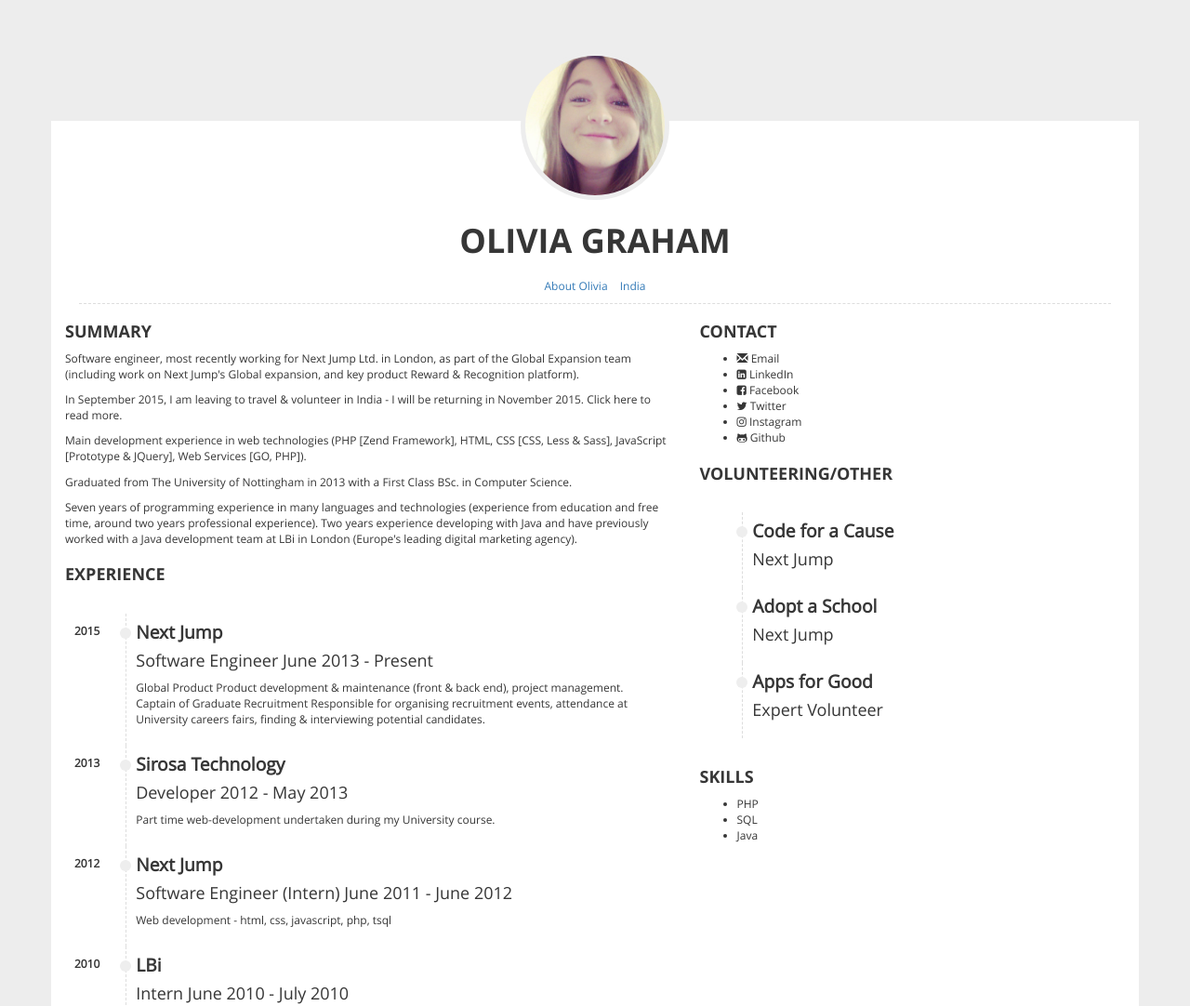
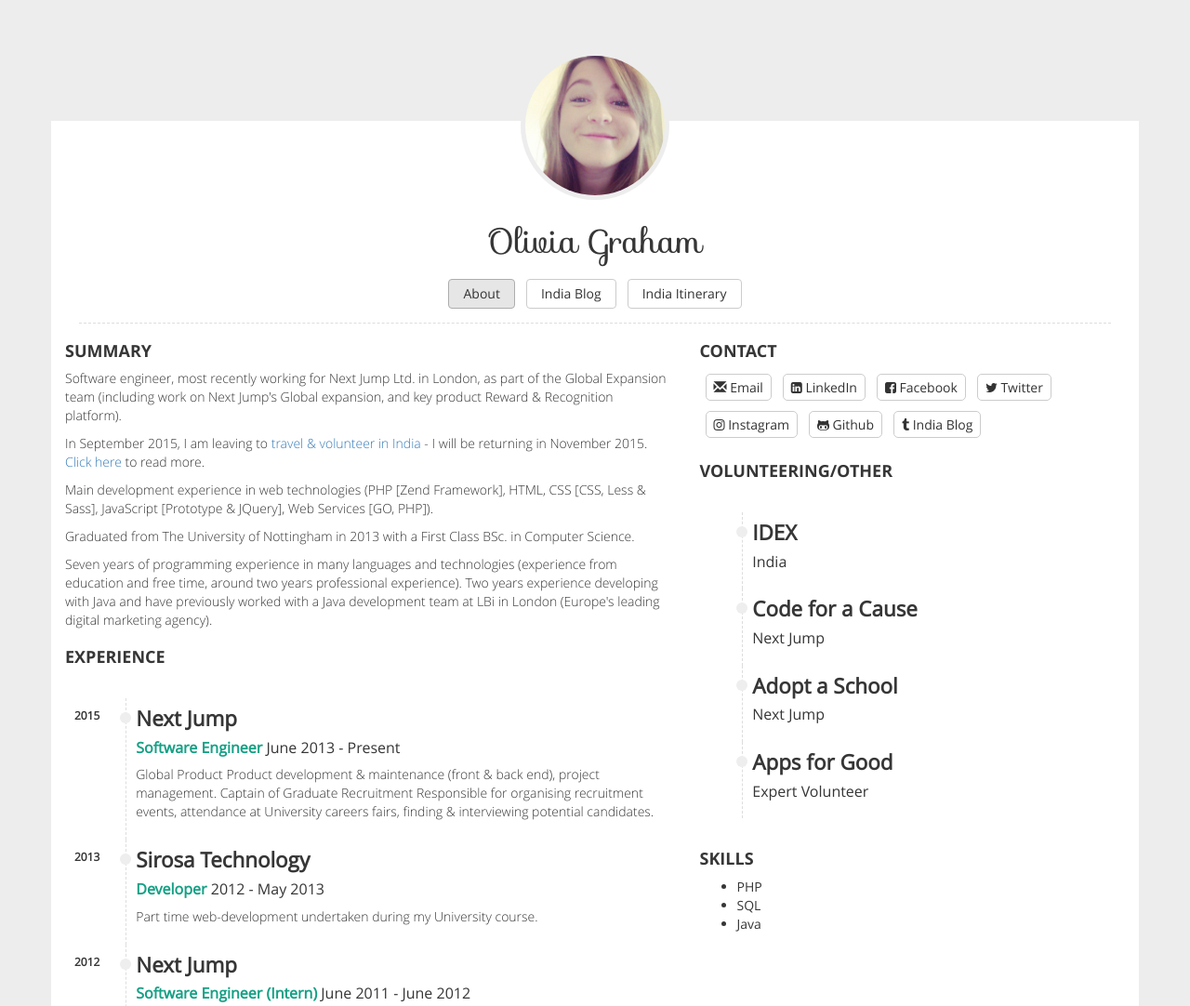
Before and after one commit to livgrhm/livgrhm.github.io, a plain HTML site: page index.html in a window 1280 px wide. Shown: the top 1082 px of the page at 93% size. Drawn offline with nearby package versions, Linux system fonts and the light colour scheme.

Commit message:
New font, gradual development of CV page & navigation

```diff
--- a/assets/css/styles.css
+++ b/assets/css/styles.css
@@ -8,7 +8,6 @@
     url('../fonts/opensans/opensans-regular-webfont.svg#open_sansregular') format('svg');
     font-weight: normal;
     font-style: normal;
-
 }
 @font-face {
     font-family: 'OpenSansBold';
@@ -19,7 +18,6 @@
     url('../fonts/opensans/opensans-bold-webfont.svg#open_sansbold') format('svg');
     font-weight: normal;
     font-style: normal;
-
 }
 @font-face {
     font-family: 'OpenSansLight';
@@ -30,15 +28,17 @@
     url('../fonts/opensans/opensans-light-webfont.svg#open_sanslight') format('svg');
     font-weight: normal;
     font-style: normal;
+}
+@font-face {
+    font-family: 'Sofia';
+    src: url('../fonts/sofia/sofia-regular-webfont.eot');
+    src: url('../fonts/sofia/sofia-regular-webfont.eot?#iefix') format('embedded-opentype'),
+    url('../fonts/sofia/sofia-regular-webfont.woff') format('woff'),
+    url('../fonts/sofia/sofia-regular-webfont.ttf') format('truetype'),
+    url('../fonts/sofia/sofia-regular-webfont.svg#sofiaregular') format('svg');
+    font-weight: normal;
+    font-style: normal;
 
-}
-
-/**/
-.float-left {
-    float: left;
-}
-.float-right {
-    float: right;
 }
 
 /* Generic Styles */
@@ -51,16 +51,25 @@ h2 {
     text-transform: uppercase;
     font-size: 18px;
 }
+h4 {
+    font-size: 16px;
+}
 p {
-
+    font-family: 'OpenSansLight', Arial, sans-serif;
 }
 body {
     padding-top: 50px;
     background: #EDEDED none repeat scroll 0 0;
     color: #363636;
     font-family: 'OpenSans', Arial, sans-serif;
-    font-size: 12px;
+    font-size: 14px;
     font-weight: 400;
+}
+.float-left {
+    float: left;
+}
+.float-right {
+    float: right;
 }
 
 /* Page Styles */
@@ -91,6 +100,10 @@ body {
     height: 150px;
     width: 150px;
 }
+#header #title h1 {
+    font-family: 'Sofia', Arial, sans-serif;
+    text-transform: none;
+}
 #header #navigation ul {
     display: inline-block;
     list-style-type: none;
@@ -100,16 +113,30 @@ body {
 #header #navigation {
     padding: 10px 0;
 }
-#header #navigation ul li {
-    display: inline;
+#header #navigation .nav-pills > li > a {
+    color: #333;
+    border: 1px solid #CCC;
+    background: transparent;
+    padding: 5px 15px;
+}
+#header #navigation .nav-pills > li {
     margin-right: 10px;
+
 }
-#header #navigation ul li:last-child {
+#header #navigation .nav-pills > li:last-of-type {
     margin-right: 0;
 }
+#header #navigation .nav-pills > li > a:hover,
+#header #navigation .nav-pills > li.active > a {
+    color: #333;
+    background-color: #e6e6e6;
+    border-color: #adadad;
+}
+#header #navigation .nav-pills > li.active a {
+    cursor: default;
+}
 
-
-/* CV */
+/* Timeline */
 ul.timeline {
     margin-top: 20px;
     position: relative;
@@ -124,15 +151,6 @@ ul.timeline::before {
     top: 0;
     content: ' ';
     display: block;
-    /*
-    background: #ec7263;
-    background: -moz-linear-gradient(top,  #ffffff 0%, #ec7263 7%, #ec7263 89%, #ffffff 100%);
-    background: -webkit-gradient(linear, left top, left bottom, color-stop(0%,#ffffff), color-stop(7%,#ec7263), color-stop(89%,#ec7263), color-stop(100%,#ffffff));
-    background: -webkit-linear-gradient(top,  #ffffff 0%,#ec7263 7%,#ec7263 89%,#ffffff 100%);
-    background: -o-linear-gradient(top,  #ffffff 0%,#ec7263 7%,#ec7263 89%,#ffffff 100%);
-    background: -ms-linear-gradient(top,  #ffffff 0%,#ec7263 7%,#ec7263 89%,#ffffff 100%);
-    background: linear-gradient(to bottom,  #ffffff 0%,#ec7263 7%,#ec7263 89%,#ffffff 100%);
-    filter: progid:DXImageTransform.Microsoft.gradient( startColorstr='#ffffff', endColorstr='#ffffff',GradientType=0 );*/
 }
 ul.timeline li {
     float: left;
@@ -154,6 +172,10 @@ ul.timeline li .desc {
     display: inline-block;
     padding: 10px;
     position: relative;
+}
+ul.timeline li .desc span.role {
+    color: #16a085;
+    font-weight: bold;
 }
 ul.timeline li .desc:after {
     content: '';
@@ -178,3 +200,35 @@ ul.timeline li .descn p {
     margin-top: 5px;
     padding: 0;
 }
+
+/* Contact */
+#contact ul {
+    list-style-type: none;
+    padding: 0;
+    width: 92%;
+}
+#contact ul li {
+    display: block;
+    padding: 10px 6px;
+    float: left;
+}
+#contact ul li a.contact-item {
+    padding: 4px 8px;
+    border: 1px solid #CCC;
+    color: #333;
+    border-radius: 5px;
+    text-decoration: none;
+}
+#contact ul li a.contact-item:hover,
+#contact ul li a.contact-item.active {
+    text-decoration: none;
+    background-color: #1abc9c;
+    border-radius: 2px;
+    border: 1px solid #16a085;
+    color: #fff;
+    opacity: 0.6;
+    border-radius: 5px;
+    transition: background .25s ease-in-out, color .25s ease-in-out;
+    -moz-transition: background .25s ease-in-out, color .25s ease-in-out;
+    -webkit-transition: background .25s ease-in-out, color .25s ease-in-out;
+}
--- a/index.html
+++ b/index.html
@@ -18,10 +18,6 @@
     <link href="assets/css/styles.css" rel="stylesheet">
 
     <link rel="stylesheet" href="//maxcdn.bootstrapcdn.com/font-awesome/4.3.0/css/font-awesome.min.css">
-
-    <!-- Just for debugging purposes. Don't actually copy these 2 lines! -->
-    <!--[if lt IE 9]><script src="assets/js/ie8-responsive-file-warning.js"></script><![endif]-->
-    <script src="assets/js/ie-emulation-modes-warning.js"></script>
 
     <!-- HTML5 shim and Respond.js for IE8 support of HTML5 elements and media queries -->
     <!--[if lt IE 9]>
@@ -44,9 +40,10 @@
                     <h1>Olivia Graham</h1>
                 </div>
                 <div id="navigation">
-                    <ul>
-                        <li><a href="">About Olivia</a></li>
-                        <li><a href="">India</a></li>
+                    <ul class="nav nav-pills">
+                        <li role="presentation" class="active"><a href="index.html">About</a></li>
+                        <li role="presentation"><a href="http://livgrhm.tumblr.com" target="_blank">India Blog</a></li>
+                        <li role="presentation"><a href="itinerary.html">India Itinerary</a></li>
                     </ul>
                 </div>
             </div>
@@ -54,8 +51,9 @@
     </div>
 
     <div class="row">
+        <!-- Left Column -->
         <div class="col-xs-12 col-sm-7">
-            <div class="section">
+            <div class="section" id="summary">
                 <h2>Summary</h2>
                 <p>
                     Software engineer, most recently working for Next Jump Ltd. in London, as part of the Global
@@ -63,8 +61,8 @@
                     Recognition platform).
                 </p>
                 <p>
-                    In September 2015, I am leaving to travel & volunteer in India - I will be returning in November
-                    2015. Click here to read more.
+                    In September 2015, I am leaving to <a href="http://livgrhm.tumblr.com" target="_blank">travel & volunteer in India</a>
+                    - I will be returning in November 2015. <a href="http://livgrhm.tumblr.com" target="_blank">Click here</a> to read more.
                 </p>
                 <p>
                     Main development experience in web technologies (PHP [Zend Framework], HTML, CSS [CSS, Less & Sass],
@@ -80,14 +78,14 @@
                     marketing agency).
                 </p>
             </div>
-            <div class="section">
+            <div class="section" id="experience">
                 <h2>Experience</h2>
                 <ul class="timeline clearfix">
                     <li>
                         <div class="year float-left">2015</div>
                         <div class="desc float-right">
                             <h3>Next Jump</h3>
-                            <h4>Software Engineer June 2013 - Present</h4>
+                            <h4><span class="role">Software Engineer</span> June 2013 - Present</h4>
                             <p>Global Product
                                 Product development & maintenance (front & back end), project management.
 
@@ -99,7 +97,7 @@
                         <div class="year float-left">2013</div>
                         <div class="desc float-right">
                             <h3>Sirosa Technology</h3>
-                            <h4>Developer 2012 - May 2013</h4>
+                            <h4><span class="role">Developer</span> 2012 - May 2013</h4>
                             <p>Part time web-development undertaken during my University course.</p>
                         </div>
                     </li>
@@ -107,7 +105,7 @@
                         <div class="year float-left">2012</div>
                         <div class="desc float-right">
                             <h3>Next Jump</h3>
-                            <h4>Software Engineer (Intern) June 2011 - June 2012</h4>
+                            <h4><span class="role">Software Engineer (Intern)</span> June 2011 - June 2012</h4>
                             <p>Web development - html, css, javascript, php, tsql</p>
                         </div>
                     </li>
@@ -115,13 +113,13 @@
                         <div class="year float-left">2010</div>
                         <div class="desc float-right">
                             <h3>LBi</h3>
-                            <h4>Intern June 2010 - July 2010</h4>
+                            <h4><span class="role">Intern</span> June 2010 - July 2010</h4>
                             <p>Brief summer internship with the Java development team working on BT Tradespace</p>
                         </div>
                     </li>
                 </ul>
             </div>
-            <div class="section">
+            <div class="section" id="education">
                 <h2>Education</h2>
                 <ul class="timeline clearfix">
                     <li>
@@ -154,39 +152,67 @@
                 </ul>
             </div>
         </div>
+
+        <!-- Right Column -->
         <div class="col-xs-12 col-sm-5">
-            <div class="section">
+            <div class="section" id="contact">
                 <h2>Contact</h2>
                 <ul class="contact clearfix">
                     <li>
+                        <a href="mailto:livgrhm@gmail.com?Subject=Hello%20Olivia" class="contact-item">
                             <i class="glyphicon glyphicon-envelope"></i>
-                        <span class="contact-item">Email</span>
+                            Email
+                        </a>
                     </li>
                     <li>
+                        <a href="https://uk.linkedin.com/in/oliviagraham" class="contact-item" target="_blank">
                             <i class="fa fa-linkedin-square"></i>
-                        <span class="contact-item">LinkedIn</span>
+                            LinkedIn
+                        </a>
                     </li>
                     <li>
+                        <a href="https://www.facebook.com/lolivz" class="contact-item" target="_blank">
                             <i class="fa fa-facebook-square"></i>
-                        <span class="contact-item">Facebook</span>
+                            Facebook
+                        </a>
                     </li>
                     <li>
+                        <a href="https://twitter.com/olivzz" class="contact-item" target="_blank">
                             <i class="fa fa-twitter"></i>
-                        <span class="contact-item">Twitter</span>
+                            Twitter
+                        </a>
                     </li>
                     <li>
+                        <a href="https://instagram.com/olivgraham/" class="contact-item" target="_blank">
                             <i class="fa fa-instagram"></i>
-                        <span class="contact-item">Instagram</span>
+                            Instagram
+                        </a>
                     </li>
                     <li>
+                        <a href="https://github.com/livgrhm" class="contact-item" target="_blank">
                             <i class="fa fa-github-alt"></i>
-                        <span class="contact-item">Github</span>
+                            Github
+                        </a>
+                    </li>
+                    <li>
+                        <a href="http://livgrhm.tumblr.com" class="contact-item" target="_blank">
+                            <i class="fa fa-tumblr"></i>
+                            India Blog
+                        </a>
                     </li>
                 </ul>
             </div>
-            <div class="section">
+            <div class="section" id="volunteer">
                 <h2>Volunteering/Other</h2>
                 <ul class="timeline clearfix">
+                    <li>
+                        <div class="year float-left"></div>
+                        <div class="desc float-right">
+                            <h3>IDEX</h3>
+                            <h4>India</h4>
+                            <p></p>
+                        </div>
+                    </li>
                     <li>
                         <div class="year float-left"></div>
                         <div class="desc float-right">
@@ -213,7 +239,7 @@
                     </li>
                 </ul>
             </div>
-            <div class="section">
+            <div class="section" id="skills">
                 <h2>Skills</h2>
                 <ul class="tags clearfix">
                     <li>PHP</li>
@@ -232,7 +258,5 @@
 <!-- Placed at the end of the document so the pages load faster -->
 <script src="https://ajax.googleapis.com/ajax/libs/jquery/1.11.3/jquery.min.js"></script>
 <script src="assets/js/bootstrap.min.js"></script>
-<!-- IE10 viewport hack for Surface/desktop Windows 8 bug -->
-<script src="assets/js/ie10-viewport-bug-workaround.js"></script>
 </body>
 </html>
```
Also changed, not shown: itinerary.html (added, +66 -0 lines), assets/fonts/sofia/sofia-regular-webfont.svg (added), assets/fonts/sofia/sofia-regular-webfont.ttf (added), assets/fonts/sofia/sofia-regular-webfont.woff (added), 1 other file. Lines whose indentation alone changed are shown as unchanged.
